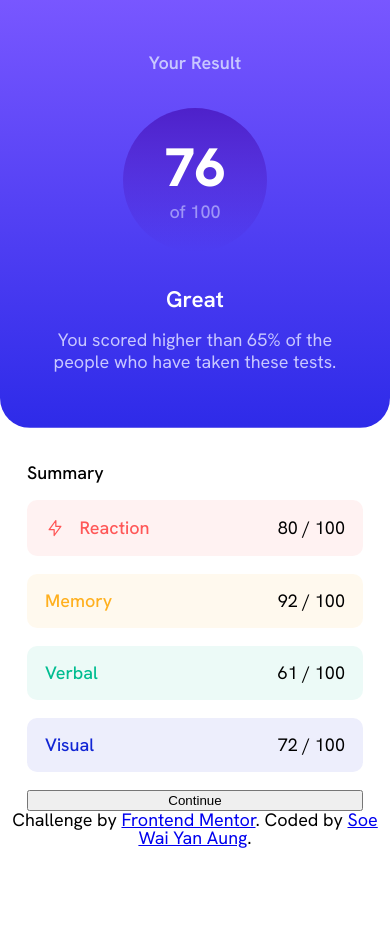
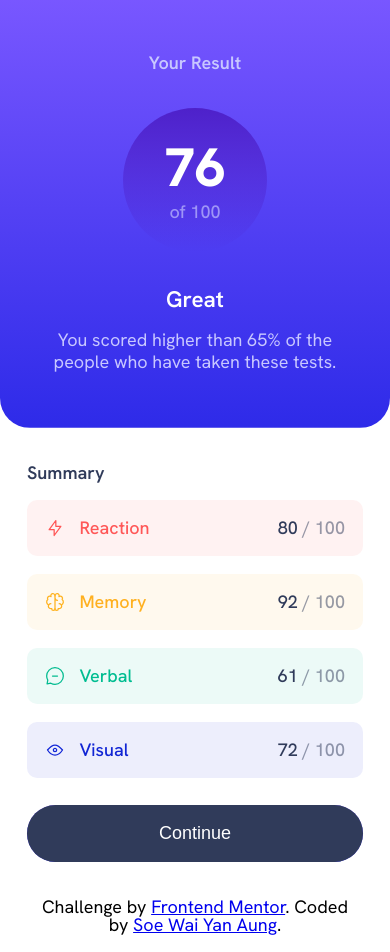
Before and after one commit to soewaiyanag/results-summary-component, a website built with Vite: page index.html in a window 390 px wide. Before the commit the page ends 849 px from the top, so only its background shows below. Built offline with nearby package versions, Linux system fonts and the light colour scheme.

Commit message:
add icons to summary items and customize the .continue btn: finished for the mobile width

```diff
--- a/assets/styles/main.scss
+++ b/assets/styles/main.scss
@@ -108,7 +108,8 @@ body {
   gap: 1rem;
   padding: 0 1.5rem;
   &--heading {
-    font-variation-settings: "wght" 500;
+    font-variation-settings: "wght" 600;
+    color: var(--clr-dark-gray-blue);
   }
 }
 
@@ -161,9 +162,49 @@ body {
 
   span {
     margin-left: auto;
+    color: var(--clr-dark-gray-blue);
+    font-variation-settings: "wght" 500;
+  }
+
+  .total {
+    color: var(--clr-dark-gray-blue);
+    opacity: 0.5;
+  }
+}
+
+.continue {
+  position: relative;
+  overflow: hidden;
+  border: none;
+  outline: none;
+  border-radius: 40px;
+  padding: 1rem;
+  font-variation-settings: "wght" 450;
+  font-size: 1rem;
+  margin-top: 0.5rem;
+  color: white;
+  background-color: var(--clr-dark-gray-blue);
+  transition: background-color 50ms ease-in-out;
+  cursor: pointer;
+
+  &::before {
+    content: "";
+    position: absolute;
+    inset: 0;
+    z-index: -1;
+    background-image: linear-gradient(
+      to bottom,
+      hsl(252, 100%, 67%),
+      hsl(241, 81%, 54%)
+    );
+  }
+
+  &:hover {
+    background-color: transparent;
   }
 }
 
 .attribution {
+  margin: 2rem 2rem 1rem;
   text-align: center;
 }
--- a/index.html
+++ b/index.html
@@ -29,21 +29,36 @@
         <h2 class="summary--heading">Summary</h2>
         <div class="flex-container">
           <div class="flex-item reaction">
-            <img src="/assets/images/icon-reaction.svg" alt="" />
+            <img src="/assets/images/icon-reaction.svg" alt="reaction icon" />
             <p class="text">Reaction</p>
-            <span>80 / 100</span>
+            <span>
+              80
+              <span class="total">/ 100</span>
+            </span>
           </div>
           <div class="flex-item memory">
+            <img src="/assets/images/icon-memory.svg" alt="memory icon" />
             <p class="text">Memory</p>
-            <span>92 / 100</span>
+            <span
+              >92
+              <span class="total">/ 100</span>
+            </span>
           </div>
           <div class="flex-item verbal">
+            <img src="/assets/images/icon-verbal.svg" alt="verbal icon" />
             <p class="text">Verbal</p>
-            <span>61 / 100</span>
+            <span
+              >61
+              <span class="total">/ 100</span>
+            </span>
           </div>
           <div class="flex-item visual">
+            <img src="/assets/images/icon-visual.svg" alt="visual icon" />
             <p class="text">Visual</p>
-            <span>72 / 100</span>
+            <span
+              >72
+              <span class="total">/ 100</span>
+            </span>
           </div>
         </div>
         <button class="continue">Continue</button>
```
